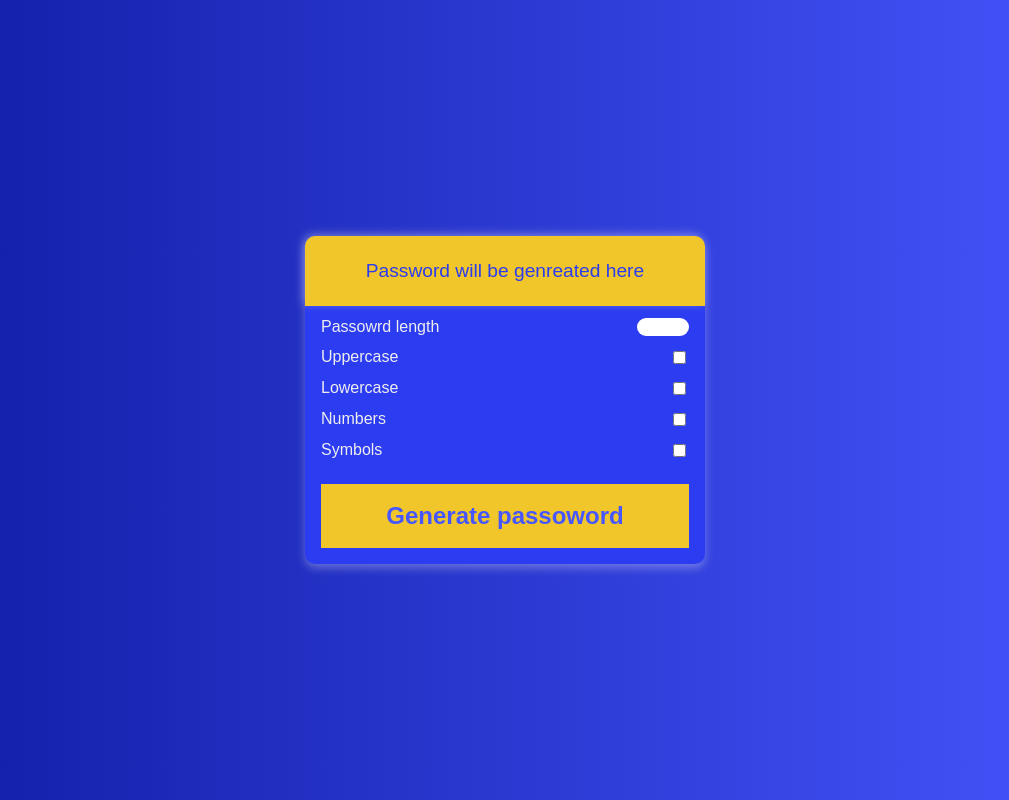
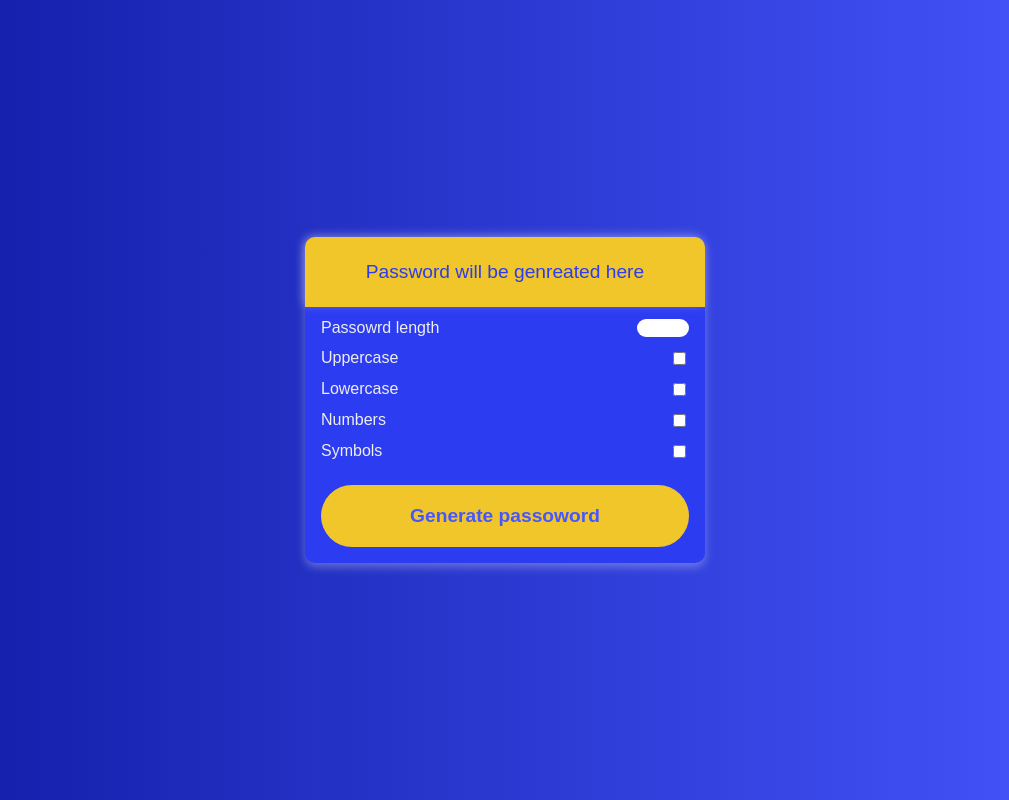
Before and after one commit to deivid01/PasswordGenerator, a plain HTML site: page index.html in a window 1280 px wide. Shown: the whole page, without its empty margins (135-1144 px from the left). Drawn offline with Linux system fonts and the light colour scheme.

Commit message:
style atualizations

```diff
--- a/index.html
+++ b/index.html
@@ -16,7 +16,7 @@
         <header class="pass-header">
             <div class="pass">
                 <span id="pass">Password will be genreated here</span>
-                <button class="copy" id="copy">Copiar</button>
+                <button class="copy" id="copy">Copy</button>
             </div>
         </header>
 
--- a/public/css/style.css
+++ b/public/css/style.css
@@ -80,12 +80,17 @@ input#len {
 .generate {
     background-color: #F0C62B;
     border: none;
+    border-radius: 50px;
     color: #4757FF;
     cursor: pointer;
     display: block;
-    font-size: 1.5em;
+    font-size: 1.2em;
     font-weight: bold;
-    padding: 0.75em;
-    margin-top: 1em;
+    padding: 20px;
+    margin-top: 1.2em;
     width: 100%;
 }
+
+.generate:hover {
+    box-shadow: 0px 0px 8px rgba(255, 255, 255, 0.5);
+}
```
Also changed, not shown: public/images/screenshot1.JPG, public/images/screenshot2.JPG.
